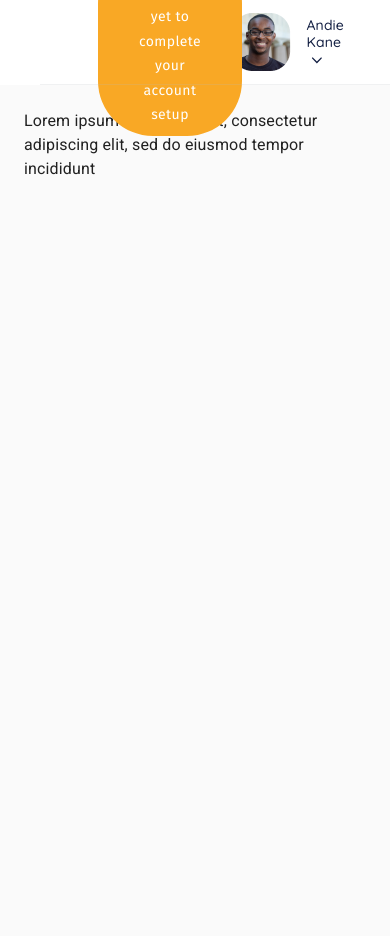
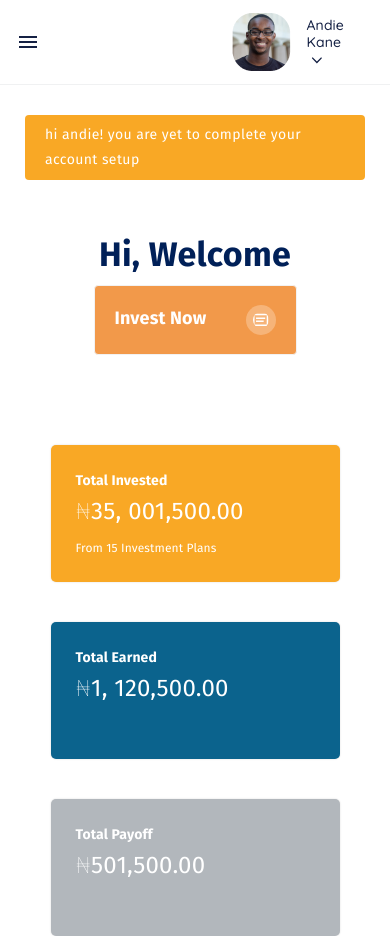
Before and after one commit to johnzenith/cloudfift-test, a React (Create React App) app: page /dashboard in a window 390 px wide. Before the commit the page ends 844 px from the top, so only its background shows below. Built offline with nearby package versions, Linux system fonts and the light colour scheme; a web font is replaced by a local one.

Commit message:
Dashboard mobile rendering started

```diff
--- a/src/components/Template/Dashboard/Card.js
+++ b/src/components/Template/Dashboard/Card.js
@@ -0,0 +1,77 @@
+import React          from 'react';
+import clsx           from 'clsx';
+import Typography     from '@material-ui/core/Typography';
+import Paper          from '@material-ui/core/Paper';
+import { makeStyles } from '@material-ui/core/styles';
+
+// Constants
+import { FONT_FAMILY } from '../../../config/constants';
+
+const firaSansFont = FONT_FAMILY.firaSans;
+
+const useStyles = makeStyles((theme) => ({
+    paper: {
+        width: '90%',
+        maxWidth: '289px',
+        height: '137px',
+        padding: '27px 25px',
+        background: '#F9A825',
+        boxShadow: '0px 0px 2px rgba(0, 0, 0, 0.15)',
+        borderRadius: '5px',
+
+        [theme.breakpoints.down('md')]: {
+            width: '100%',
+        }
+    },
+    label: {
+        fontFamily: firaSansFont,
+        fontWeight: 'bold',
+        fontSize: '14px',
+        lineHeight: '17px',
+        display: 'flex',
+        alignItems: 'center',
+        color: '#fff',
+        marginBottom: '8px',
+    },
+    amount: {
+        fontFamily: firaSansFont,
+        fontWeight: 'normal',
+        fontSize: '24px',
+        lineHeight: '29px',
+        display: 'flex',
+        alignItems: 'center',
+        color: '#fff',
+        marginBottom: '15px',
+    },
+    description: {
+        fontSize: '12px',
+        lineHeight: '14px',
+        textTransform: 'capitalize',
+    }
+}));
+
+const Card = props => {
+    const classes = useStyles();
+
+    return (
+        <Paper className={clsx(classes.paper, props?.classes?.paper || '')}>
+            <Typography component="h5" className={clsx(classes.label, props?.classes?.label || '')}>
+                {props?.label}
+            </Typography>
+            <Typography component="h3" className={clsx(classes.amount, props?.classes?.amount || '')}>
+                {props?.amount}
+            </Typography>
+
+            {props?.description &&
+                <Typography
+                    component="h3"
+                    className={clsx(classes.amount, classes.description, props?.classes?.description || '')}
+                >
+                    {props?.description}
+                </Typography>
+            }
+        </Paper>
+    );
+};
+
+export default Card;
--- a/src/components/Template/Dashboard/Drawer.js
+++ b/src/components/Template/Dashboard/Drawer.js
@@ -8,27 +8,18 @@ import ListItemText   from '@material-ui/core/ListItemText';
 import { makeStyles } from '@material-ui/core/styles';
 
 // Constants
-import { FONT_FAMILY }      from '../../../config/constants';
-import { DASHBOARD_DRAWER } from '../../../config/constants';
+import {
+    FONT_FAMILY,
+    DASHBOARD_DRAWER
+} from '../../../config/constants';
 
 // Components
 import Logo         from '../../Image/Logo';
 import objectHelper from '../../../helpers/objectHelper';
 
-const drawerWidth  = DASHBOARD_DRAWER.width;
 const firaSansFont = FONT_FAMILY.firaSans;
 
 const useStyles = makeStyles((theme) => ({
-    drawer: {
-        [theme.breakpoints.up('sm')]: {
-            width: drawerWidth,
-            flexShrink: 0,
-        },
-    },
-
-    // necessary for content to be below app bar
-    toolbar: theme.mixins.toolbar,
-
     logo: {
         marginLeft: '63px',
         marginTop: '21px',
--- a/src/components/Template/Dashboard/Header.js
+++ b/src/components/Template/Dashboard/Header.js
@@ -1,17 +1,19 @@
 import React          from 'react';
 import clsx           from 'clsx';
 import AppBar         from '@material-ui/core/AppBar';
+import Hidden         from '@material-ui/core/Hidden';
 import IconButton     from '@material-ui/core/IconButton';
 import MenuIcon       from '@material-ui/icons/Menu';
 import Toolbar        from '@material-ui/core/Toolbar';
 import Typography     from '@material-ui/core/Typography';
-// import Paper          from '@material-ui/core/Paper';
 import Grid           from '@material-ui/core/Grid';
 import { makeStyles } from '@material-ui/core/styles';
 
 // Constants
-import { FONT_FAMILY }      from '../../../config/constants';
-import { DASHBOARD_DRAWER } from '../../../config/constants';
+import {
+    FONT_FAMILY,
+    DASHBOARD_DRAWER
+} from '../../../config/constants';
 
 // Components
 import PrimaryButton from '../../Button/PrimaryButton';
@@ -36,17 +38,23 @@ const useStyles = makeStyles((theme) => ({
             height: '0px',
             opacity: 0.2,
             borderBottom: '1.8px solid #B2B7BC',
+
+            [theme.breakpoints.down('md')]: {
+                marginLeft: '0px',
+            }
         },
 
-        [theme.breakpoints.up('sm')]: {
+        [theme.breakpoints.up('md')]: {
             width: `calc(100% - ${drawerWidth}px)`,
             marginLeft: drawerWidth,
         },
     },
     menuButton: {
+        marginTop: '20px',
         marginRight: theme.spacing(2),
+        color: '#152144',
 
-        [theme.breakpoints.up('sm')]: {
+        [theme.breakpoints.up('md')]: {
             display: 'none',
         },
     },
@@ -66,6 +74,15 @@ const useStyles = makeStyles((theme) => ({
         background: '#F9A825',
         color: '#fff',
         textTransform: 'lowercase',
+
+        [theme.breakpoints.only('md')]: {
+            padding: '8px 12px',
+        },
+
+        '&:hover': {
+            background: '#F9A825',
+            color: '#fff',
+        }
     },
     alertContainer: {
         display: 'flex',
@@ -94,6 +111,17 @@ const useStyles = makeStyles((theme) => ({
     }
 }));
 
+export const AccountSetupActionBtn = props => {
+    const classes = useStyles();
+
+    return (
+        <PrimaryButton
+            label='Hi Andie! you are yet to complete your account setup'
+            className={clsx(classes.completeAccountBtn, props?.className || '')}
+        />
+    );
+};
+
 const Header = props => {
     const classes = useStyles();
     const {
@@ -116,10 +144,9 @@ const Header = props => {
                 <Grid container spacing={0}>
                     <Grid item xs={8}>
                         <div className={classes.alertContainer}>
-                            <PrimaryButton
-                                label='Hi Andie! you are yet to complete your account setup'
-                                className={classes.completeAccountBtn}
-                            />
+                            <Hidden smDown>
+                                <AccountSetupActionBtn />
+                            </Hidden>
                         </div>
                     </Grid>
                     <Grid item xs={4}>
--- a/src/components/Template/Dashboard/Sidebar.js
+++ b/src/components/Template/Dashboard/Sidebar.js
@@ -17,7 +17,7 @@ const useStyles = makeStyles((theme) => ({
         display: 'flex',
     },
     drawer: {
-        [theme.breakpoints.up('sm')]: {
+        [theme.breakpoints.up('md')]: {
             width: drawerWidth,
             flexShrink: 0,
         },
@@ -53,7 +53,7 @@ const Sidebar = props => {
 
             <nav className={classes.drawer} aria-label="mailbox folders">
                 {/* The implementation can be swapped with js to avoid SEO duplication of links. */}
-                <Hidden smUp implementation="css">
+                <Hidden mdUp implementation="css">
                     <Drawer
                         container={container}
                         variant="temporary"
@@ -70,7 +70,7 @@ const Sidebar = props => {
                         <DashboardDrawer />
                     </Drawer>
                 </Hidden>
-                <Hidden xsDown implementation="css">
+                <Hidden smDown implementation="css">
                     <Drawer
                         classes={{
                         paper: classes.drawerPaper,
--- a/src/config/constants.js
+++ b/src/config/constants.js
@@ -1,5 +1,9 @@
 export const FONT_FAMILY = {
     firaSans: 'Fira Sans, sans-serif',
+};
+
+export const CURRENCY_SYMBOLS = {
+    naira: '₦',
 };
 
 export const DASHBOARD_DRAWER = {
--- a/src/page/dashboard/index.js
+++ b/src/page/dashboard/index.js
@@ -1,36 +1,154 @@
-import React       from 'react';
-import Typography  from '@material-ui/core/Typography';
-import {
-    makeStyles
-} from '@material-ui/core/styles';
+import React          from 'react';
+import Typography     from '@material-ui/core/Typography';
+import Hidden         from '@material-ui/core/Hidden';
+// import Paper    from '@material-ui/core/Paper';
+import Grid           from '@material-ui/core/Grid';
+import { makeStyles } from '@material-ui/core/styles';
 
 // Constants
-import { DASHBOARD_DRAWER } from '../../config/constants';
+import {
+    FONT_FAMILY,
+    DASHBOARD_DRAWER,
+    CURRENCY_SYMBOLS
+} from '../../config/constants';
 
 // Components
-import Header  from '../../components/Template/Dashboard/Header';
-import Drawer  from '../../components/Template/Dashboard/Drawer';
-import Sidebar from '../../components/Template/Dashboard/Sidebar';
+import Card          from '../../components/Template/Dashboard/Card';
+import Sidebar       from '../../components/Template/Dashboard/Sidebar';
+import Drawer        from '../../components/Template/Dashboard/Drawer';
+import PrimaryButton from '../../components/Button/PrimaryButton';
+import Header, {
+    AccountSetupActionBtn
+} from '../../components/Template/Dashboard/Header';
 
 const drawerWidth  = DASHBOARD_DRAWER.width;
 const drawerHeight = DASHBOARD_DRAWER.height;
+const firaSansFont = FONT_FAMILY.firaSans;
 
 const useStyles = makeStyles((theme) => ({
     root: {
         display: 'flex',
     },
-
-    // necessary for content to be below app bar
-    toolbar: theme.mixins.toolbar,
-
     drawerPaper: {
         width: drawerWidth,
     },
     content: {
+        display: 'block',
         flexGrow: 1,
         marginTop: `${drawerHeight}px`,
-        padding: theme.spacing(3),
+        padding: '0px 80px',
+        background: '#fff',
+
+        [theme.breakpoints.down('md')]: {
+            display: 'flex',
+            justifyContent: 'center',
+            alignItems: 'flex-start',
+            flexDirection: 'column',
+        },
+
+        [theme.breakpoints.down('sm')]: {
+            padding: '0px 25px',
+        }
     },
+    welcome: {
+        display: 'flex',
+        alignItems: 'flex-end',
+        fontFamily: firaSansFont,
+        fontWeight: 600,
+        fontSize: '34px',
+        lineHeight: '41px',
+        color: '#002058',
+
+        [theme.breakpoints.down('sm')]: {
+            justifyContent: 'center',
+            marginBottom: '10px',
+        }
+    },
+    investNowBtnGridItem: {
+        display: 'flex',
+        justifyContent: 'flex-end',
+
+        [theme.breakpoints.down('sm')]: {
+            justifyContent: 'center',
+            marginBottom: '50px',
+        }
+    },
+    investNowBtn: {
+        display: 'flex',
+        alignItems: 'center',
+        justifyContent: 'flex-start',
+        width: 'auto',
+        minWidth: '203px',
+        height: '70px',
+        padding: '0px 20px',
+        background: '#F2994A',
+        border: '1px solid #F2F2F2',
+        borderRadius: '4px',
+        boxShadow: 'none',
+        color: '#fff',
+        lineHeight: '22px',
+
+        '&:hover': {
+            background: '#F2994A',
+            border: '1px solid #F2F2F2',
+        }
+    },
+    investNowBtnTextWrapper: {
+        display: 'flex',
+        alignItems: 'flex-start',
+        width: '100%',
+    },
+    investNowBtnText: {
+        flexGrow: 1,
+        fontFamily: firaSansFont,
+        fontWeight: 'bold',
+        fontSize: '18px',
+        textAlign: 'left',
+    },
+    investNowBtnIcon: {
+        width: '30px',
+        height: '30px',
+        background: '#fde0c561',
+        padding: '7px',
+        borderRadius: '100%',
+    },
+    amountSymbol: {
+        fontWeight: 300,
+    },
+    cardWrapper: {
+        display: 'flex',
+        alignItems: 'center',
+        justifyContent: 'space-between',
+        flexDirection: 'column',
+
+        [theme.breakpoints.up('md')]: {
+            flexDirection: 'row',
+        }
+    },
+    totalEarnedPaper: {
+        background: '#0B638D',
+
+        [theme.breakpoints.down('sm')]: {
+            marginTop: '40px',
+        }
+    },
+    totalPayoffPaper: {
+        background: '#B2B7BC',
+
+        [theme.breakpoints.down('sm')]: {
+            marginTop: '40px',
+        }
+    },
+    accountSetupBtn: {
+        marginTop: '30px',
+        marginBottom: '0px',
+
+        [theme.breakpoints.down('sm')]: {
+            padding: '8px 20px',
+            borderRadius: '4px',
+            textAlign: 'left',
+        }
+    }
 }));
 
 function DashboardPage(props) {
@@ -45,6 +163,15 @@ function DashboardPage(props) {
         setMobileOpen(!mobileOpen);
     };
 
+    const AmountText = ({ amount = 0 }) => (
+        <React.Fragment>
+            <span className={classes.amountSymbol}>
+                {`${CURRENCY_SYMBOLS.naira}`}
+            </span>
+            {amount}
+        </React.Fragment>
+    );
+
     return (
         <div className={classes.root}>
             <Sidebar
@@ -56,9 +183,56 @@ function DashboardPage(props) {
             />
 
             <main className={classes.content}>
-                <Typography paragraph>
-                    Lorem ipsum dolor sit amet, consectetur adipiscing elit, sed do eiusmod tempor incididunt
-                </Typography>
+                <Hidden mdUp>
+                    <AccountSetupActionBtn className={classes.accountSetupBtn} />
+                </Hidden>
+
+                <Grid container spacing={0} style={{marginTop: '54px', marginBottom: '40px'}}>
+                    <Grid item xs={12} sm={6} md={6}>
+                        <Typography component="h2" className={classes.welcome}>
+                            Hi, Welcome
+                        </Typography>
+                    </Grid>
+                    <Grid item xs={12} sm={6} md={6} className={classes.investNowBtnGridItem}>
+                        <PrimaryButton
+                            label={
+                                <Typography className={classes.investNowBtnTextWrapper}>
+                                    <span className={classes.investNowBtnText}>Invest Now</span>
+                                    <img src="icons/invest-now.svg" alt="invest-now" className={classes.investNowBtnIcon} />
+                                </Typography>
+                            }
+                            className={classes.investNowBtn}
+                        />
+                    </Grid>
+                </Grid>
+
+                <Grid container spacing={0}>
+                    <Grid item xs={12}>
+                        <div className={classes.cardWrapper}>
+                            <Card
+                                label="Total Invested"
+                                amount={<AmountText amount='35, 001,500.00' />}
+                                description="from 15 investment plans"
+                            />
+                            <Card
+                                classes={{
+                                    paper: classes.totalEarnedPaper
+                                }}
+                                label="Total Earned"
+                                amount={<AmountText amount='1, 120,500.00' />}
+                                description=""
+                            />
+                            <Card
+                                classes={{
+                                    paper: classes.totalPayoffPaper
+                                }}
+                                label="Total Payoff"
+                                amount={<AmountText amount='501,500.00' />}
+                                description=""
+                            />
+                        </div>
+                    </Grid>
+                </Grid>
             </main>
         </div>
     );
```
